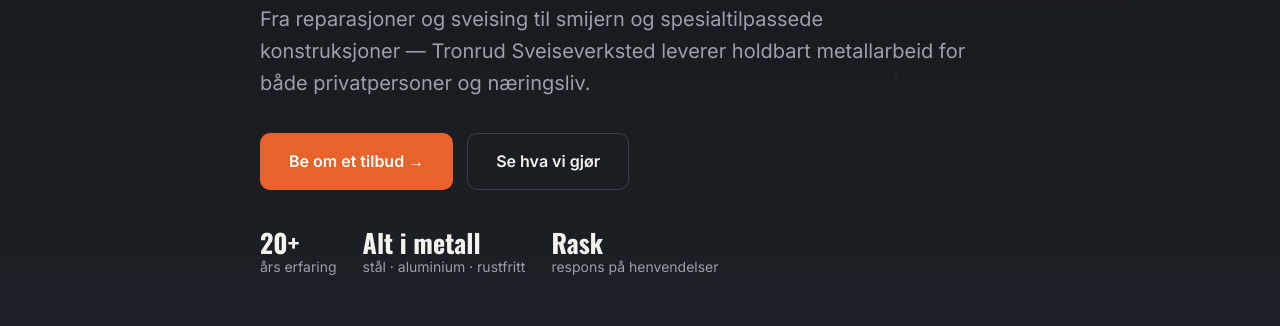
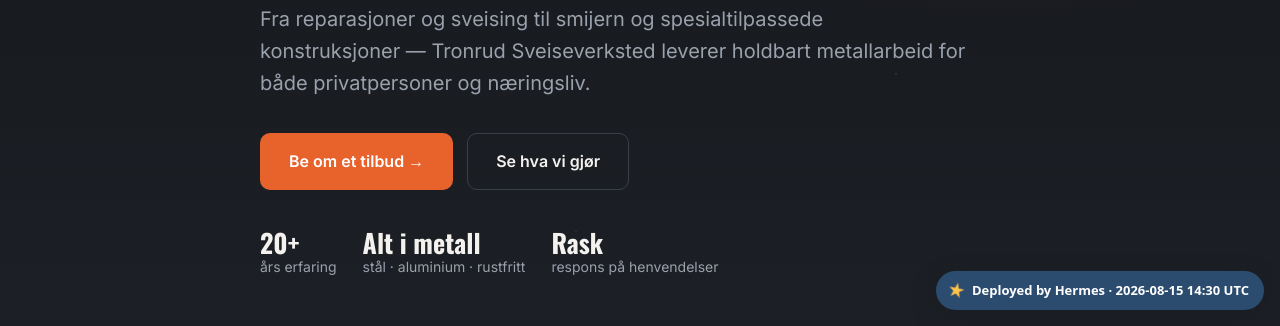
Before and after one commit to BarrenWuffet402/crispy-cactus, a plain HTML site: page tronrud-sveiseverksted/index.html in a window 1280 px wide. Shown: the part 474-800 px from the top of the page. Drawn offline with nearby package versions, Linux system fonts and the light colour scheme.

Commit message:
Add Hermes star badge to tronrud + requirement-builder pages

```diff
--- a/tronrud-sveiseverksted/index.html
+++ b/tronrud-sveiseverksted/index.html
@@ -241,5 +241,22 @@
     setTimeout(function(){m.textContent="";},5000);
   });
 </script>
+
+<!-- ★ Hermes proof-of-deploy badge -->
+<div id="hermes-star" role="status" aria-label="Deployed by Hermes" style="
+  position:fixed; right:16px; bottom:16px; z-index:9999;
+  display:flex; align-items:center; gap:9px;
+  font-family:'Space Grotesk',system-ui,sans-serif; font-size:13px; font-weight:600;
+  color:#fff; background:#2B4C6F; padding:9px 15px 9px 12px;
+  border-radius:999px; box-shadow:0 8px 26px rgba(20,27,34,.28);">
+  <span aria-hidden="true" style="font-size:17px; line-height:1; display:inline-block;
+    animation:hermes-spin 6s linear infinite; color:#FFC24B;">&#9733;</span>
+  <span>Deployed by Hermes &middot; <time>2026-08-15 14:30 UTC</time></span>
+</div>
+<style>
+  @keyframes hermes-spin{ to{ transform:rotate(360deg) } }
+  @media (prefers-reduced-motion: reduce){ #hermes-star span[aria-hidden]{ animation:none } }
+</style>
+
 </body>
 </html>
```
Also changed, not shown: requirement-builder/index.html (+17 -0 lines).
